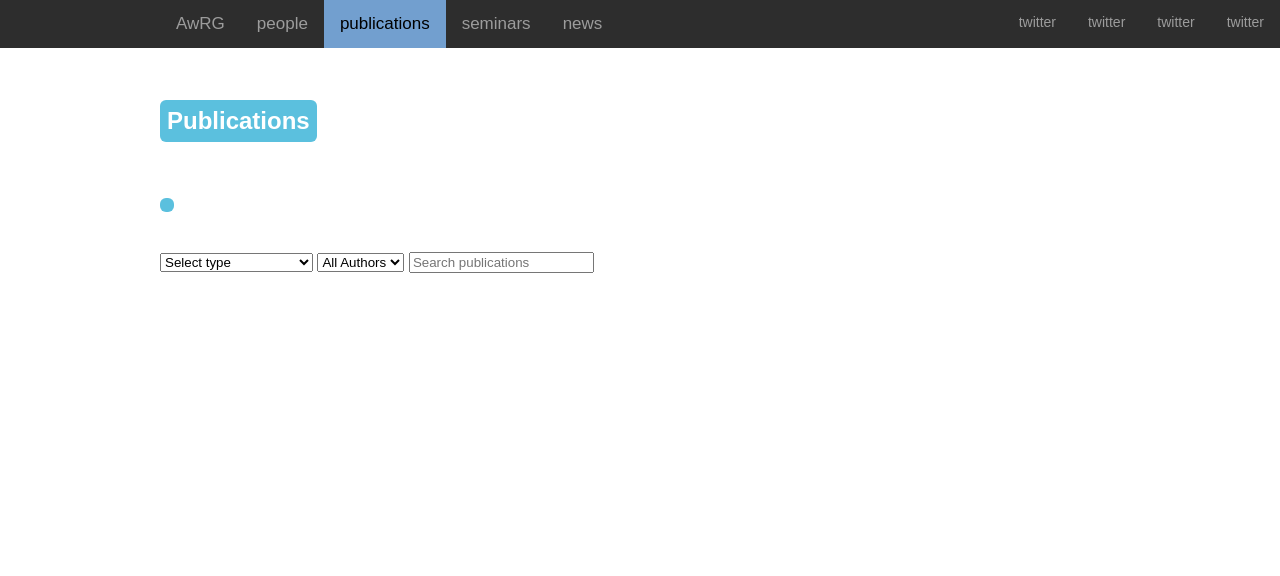
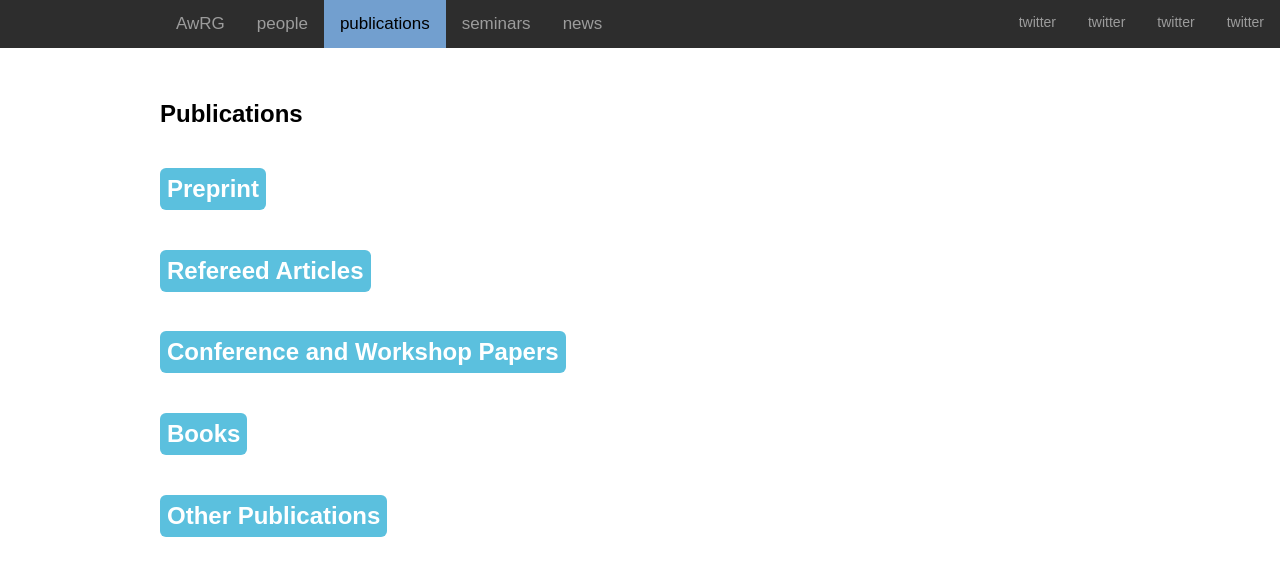
Before and after one commit to gherardovarando/web-group-template, a Jekyll site: the page built from publications.md, in a window 1280 px wide. Shown: the top 576 px of the page. Built offline with Jekyll 4.4.1, drawn with Linux system fonts in a browser that asks for light colours.

Commit message:
upd biblio

```diff
--- a/_includes/biblio.html
+++ b/_includes/biblio.html
@@ -11,23 +11,78 @@
 {% endfor %}
 
 
+<div class="bibtex_structure">
+  <div class="sections bibtextypekey">
+    <div class="section misc|techreport">
+      <h2>Preprint</h2>
+      <div class="sort year" extra="ASC number">
+        <div class="templates"></div>
+      </div>
+    </div>
+    <div class="section article">
+      <h2>Refereed Articles</h2>
+      <div class="sort year" extra="ASC number">
+        <div class="templates"></div>
+      </div>
+    </div>
+    <div class="section inproceedings">
+      <h2>Conference and Workshop Papers</h2>
+      <div class="sort year" extra="ASC number">
+        <div class="templates"></div>
+      </div>
+    </div>
+    <div class="section book">
+      <h2>Books</h2>
+      <div class="sort year" extra="ASC number">
+        <div class="templates"></div>
+      </div>
+    </div>
+    <div class="section phdthesis|mastersthesis|bachelorsthesis">
+      <h2>Other Publications</h2>
+      <div class="sort year" extra="ASC number">
+        <div class="templates"></div>
+      </div>
+    </div>
+  </div>
+</div>
 
-<div class="bibtex_template" style="display:none; padding: 0.8em;">
- <li style="padding: 0.2em;">
+<!--
+<select class="bibtex_search"
+            search="bibtextypekey">
+   <option value="">Select type</option>
+   <option value="ARTICLE">journal</option>
+   <option value="INPROCEEDINGS">conference, workshop</option>
+   <option value="PHDTHESIS"> phd thesis</option>
+   <option value="MASTERTHESIS"> master thesis</option>
+   <option value="TECHREPORT"> tech reports</option>
+   <option value="BOOK"> books</option>
+   <option value="MANUAL"> manuals</option>
+   <option value="MISC">  slides, notes</option>
+   <option value="UNPUBLISHED">  draft, in preparation </option>
+</select>
+<select class="bibtex_search bibtex_generate_author" search="author">
+  <option value="">All Authors</option>
+</select>
+<input type="text" class="bibtex_search" id="searchbar" placeholder="Search publications">
+-->
+<div id="bibtex_display">
+	<div class="bibtex_template" style="display:none;">
+		<ul reversed>
+			<li>
 				<span>
 					<span class="bibtextypekey" style="display:none;"></span>
 					<span class="if title" style="font-weight: bold;">
- <span class="title"></span><br>
+						<span class="title"></span>
 					</span>
-  <span class="author"></span><br>
-  <span class="if booktitle" style="font-style: italic;">
-    <span class="booktitle"></span>,
-    <span class="if address" style="font-style: normal;">
+					<div class="if author"><span class="author"></span></div>
+					<span class="if booktitle">
+						<em><span class="booktitle"></span></em>,
+						<span class="if address">
 							<span class="address"></span>
 						</span>
 					</span>
 					<span class="if journal" style="font-style: italic;">
-    <span class="journal"></span>
+						<em><span class="journal"></span></em>
 					</span>
 					<span class="if publisher">
 						<span class="publisher"></span>
@@ -48,31 +103,31 @@
 				<br>
 				<span class="if url">
 					<a class="url">
-       <button type="button"> URL </button>
+						URL
 					</a>
 				</span>
 				<span class="if arxiv">
 					<a class="arxiv">
-       <button type="button"> arXiv </button>
+						arXiv
 					</a>
 				</span>
 				<span class="if pdf">
 					<a class="pdf">
-       <button type="button"> PDF </button>
+						PDF
 					</a>
 				</span>
 				<span class="if doi">
 					<a class="doi">
-       <button type="button" class="btn btn-sm btn-warning" aria-label="Left Align"> DOI </button>
+						DOI
 					</a>
 				</span>
 				<span class="if code">
-   <button type="button" class="btn btn-sm btn-danger" aria-label="Left Align">
+					<button type="button" class="btn btn-sm btn-danger">
 						<a class="code"> Code </a>
 					</button>
 				</span>
 				<span class="if project">
-   <button type="button" class="btn btn-sm btn-warning" aria-label="Left Align">
+					<button type="button" class="btn btn-sm btn-warning">
 						<a class="code"> Project </a>
 					</button>
 				</span>
@@ -86,34 +141,5 @@
 					</div>
 				</span>
 			</li>
-</div> <!-- bibtex_template -->
-
-
-<div class="bibtex_structure">
-  <div class="group year" extra="DESC number">
-    <h2 class="title"></h2>
-    <div class="templates"></div>
+		</ul>
 </div>
-</div>
-
-<select class="bibtex_search"
-            search="bibtextypekey">
-   <option value="">Select type</option>
-   <option value="ARTICLE">journal</option>
-   <option value="INPROCEEDINGS">conference, workshop</option>
-   <option value="PHDTHESIS"> phd thesis</option>
-   <option value="MASTERTHESIS"> master thesis</option>
-   <option value="TECHREPORT"> tech reports</option>
-   <option value="BOOK"> books</option>
-   <option value="MANUAL"> manuals</option>
-   <option value="MISC">  slides, notes</option>
-   <option value="UNPUBLISHED">  draft, in preparation </option>
-</select>
-<select class="bibtex_search bibtex_generate_author" search="author">
-  <option value="">All Authors</option>
-</select>
-<input type="text" class="bibtex_search" id="searchbar" placeholder="Search publications">
-
-<ol reversed>
-   <div id="bibtex_display" author="{{include.author}}"></div>
-</ol>
--- a/publications.md
+++ b/publications.md
@@ -5,6 +5,6 @@ weight: 4
 hide: false
 ---
 
-## Publications
+# Publications
 
 {% include biblio.html %}
```
Also changed, not shown: bibtex/papers.bib (+3 -7 lines). Lines whose indentation alone changed are shown as unchanged.
